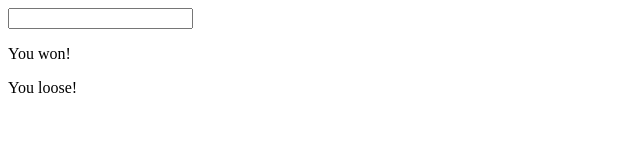
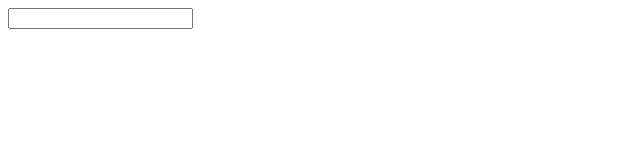
Before and after one commit to digital-cowboy-91/vueschool-tdd-wordle, a Vue app: page / in a window 1280 px wide. Shown: the top 160 px of the page, without its empty margins (0-640 px from the left). Built offline with nearby package versions, Linux system fonts and the light colour scheme.

Commit message:
render end-of-game message when the game is over

```diff
--- a/src/components/WordleBoard.vue
+++ b/src/components/WordleBoard.vue
@@ -1,13 +1,23 @@
 <script setup lang="ts">
 import { DEFEAT_MESSAGE, VICTORY_MESSAGE } from "@/settings";
+import { ref } from "vue";
 
 defineProps<{
   wordOfTheDay: string;
 }>();
+
+const guessInProgress = ref("");
+const guessSubmitted = ref("");
 </script>
 
 <template>
-  <input type="text" />
-  <p>{{ VICTORY_MESSAGE }}</p>
-  <p>{{ DEFEAT_MESSAGE }}</p>
+  <input
+    type="text"
+    v-model="guessInProgress"
+    @keydown.enter="guessSubmitted = guessInProgress"
+  />
+  <p
+    v-if="guessSubmitted.length"
+    v-text="guessSubmitted === wordOfTheDay ? VICTORY_MESSAGE : DEFEAT_MESSAGE"
+  ></p>
 </template>
```
Also changed, not shown: 1 other file (tests, documents, lock files or other folders).
